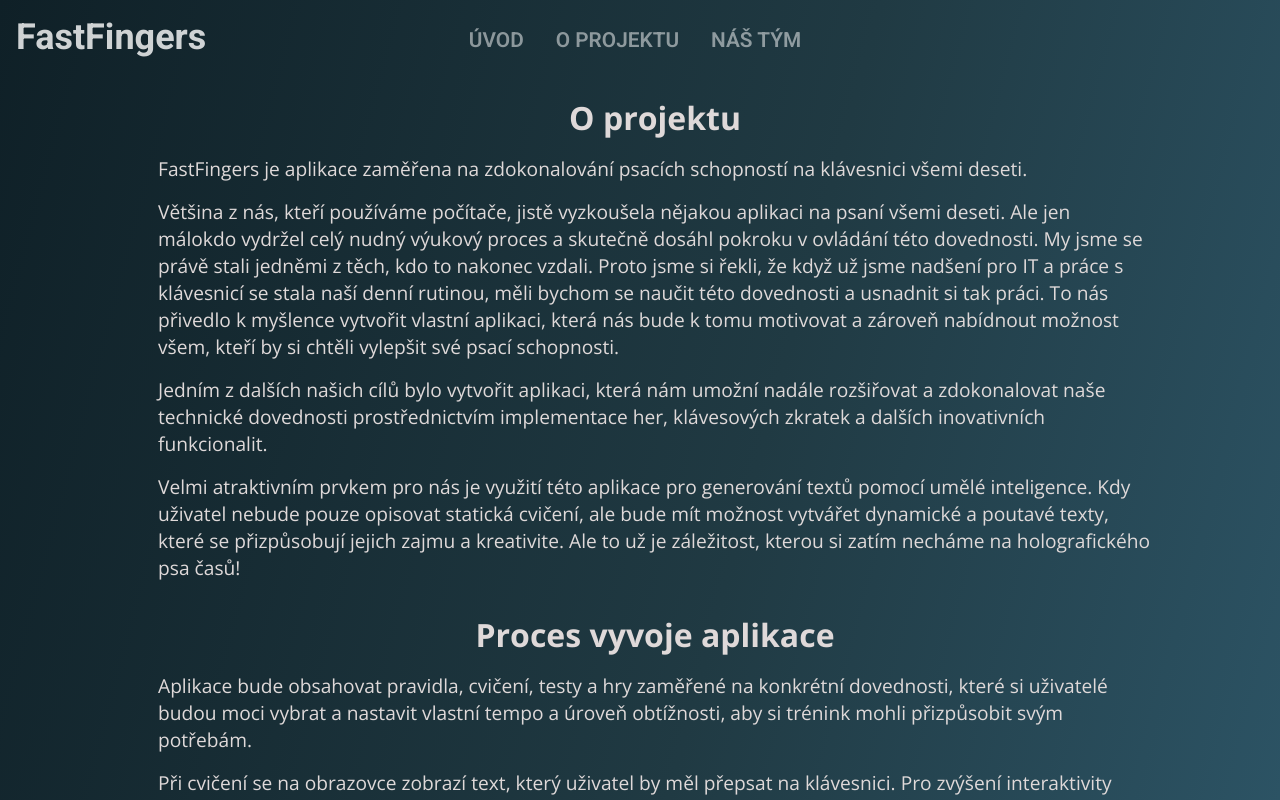
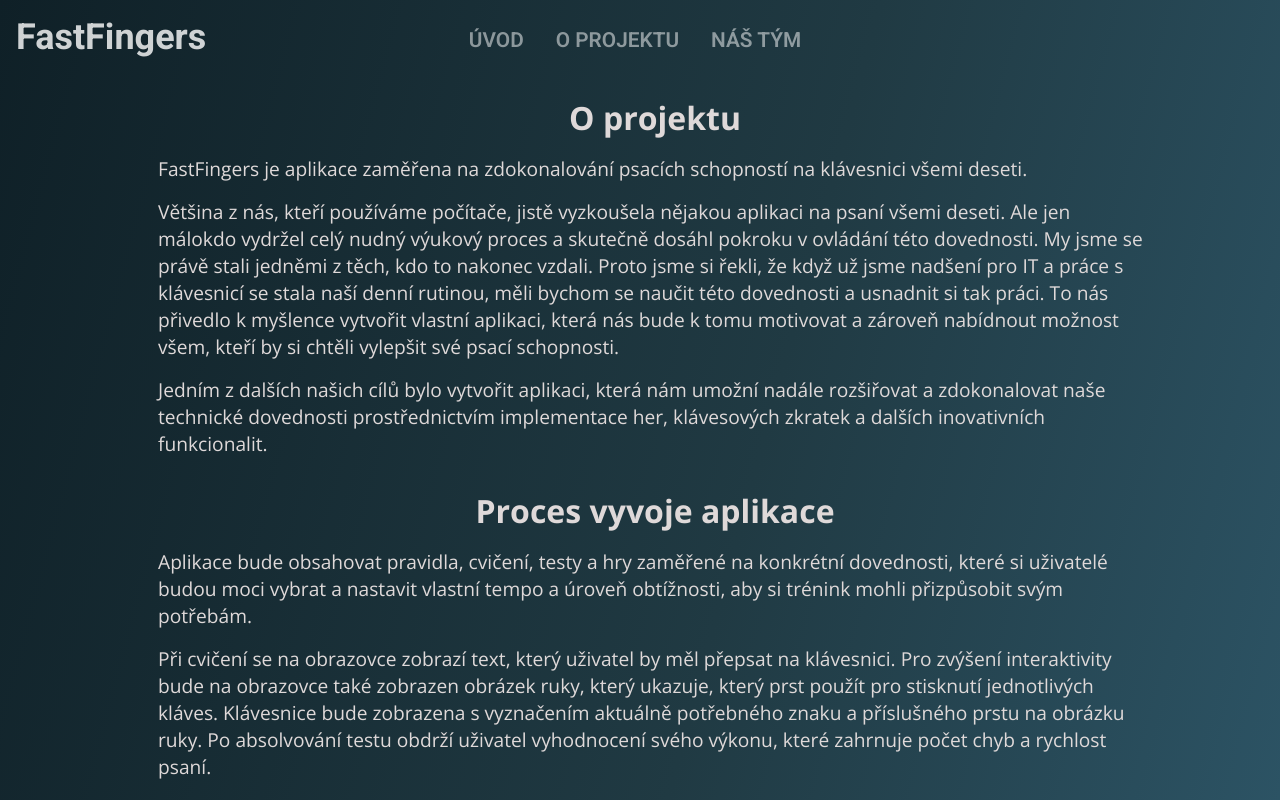
Before and after one commit to NataliiaHl/o-projektu, a React app: page /about_project in a window 1280 px wide. Shown: the top 800 px of the page. Built offline with nearby package versions, Linux system fonts and the light colour scheme.

Commit message:
Remove paragraph in AboutProject

```diff
--- a/src/pages/AboutProject/index.jsx
+++ b/src/pages/AboutProject/index.jsx
@@ -16,9 +16,6 @@
         </p>
         <p className="project-text">
           Jedním z dalších našich cílů bylo vytvořit aplikaci, která nám umožní nadále rozšiřovat a zdokonalovat naše technické dovednosti prostřednictvím implementace her, klávesových zkratek a dalších inovativních funkcionalit.
-        </p>
-        <p className="project-text">
-          Velmi atraktivním prvkem pro nás je využití této aplikace pro generování textů pomocí umělé inteligence. Kdy uživatel nebude pouze opisovat statická cvičení, ale bude mít možnost vytvářet dynamické a poutavé texty, které se přizpůsobují jejich zajmu a kreativite. Ale to už je záležitost, kterou si zatím necháme na holografického psa časů!
         </p>
         <h1 className="project-title">Proces vyvoje aplikace</h1>
         <p className="project-text">
```
